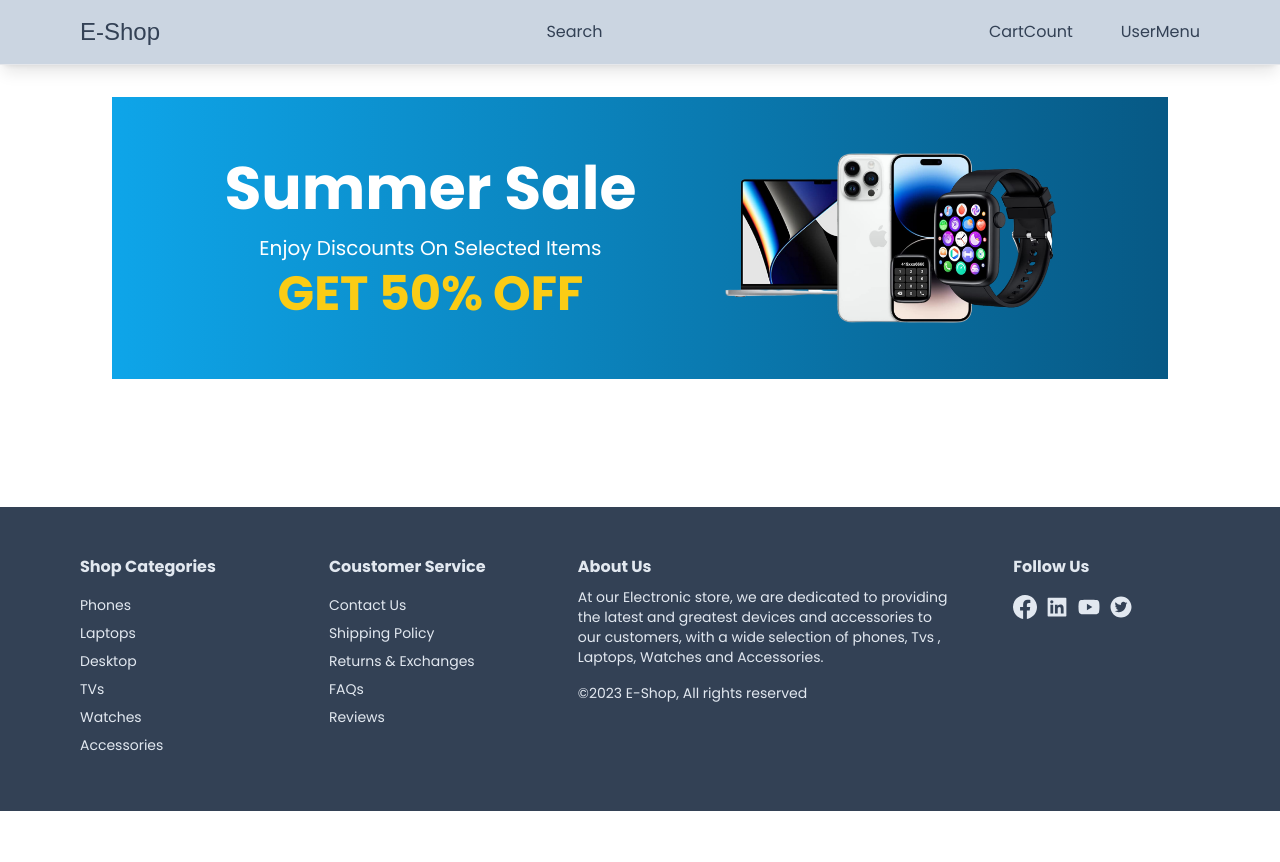
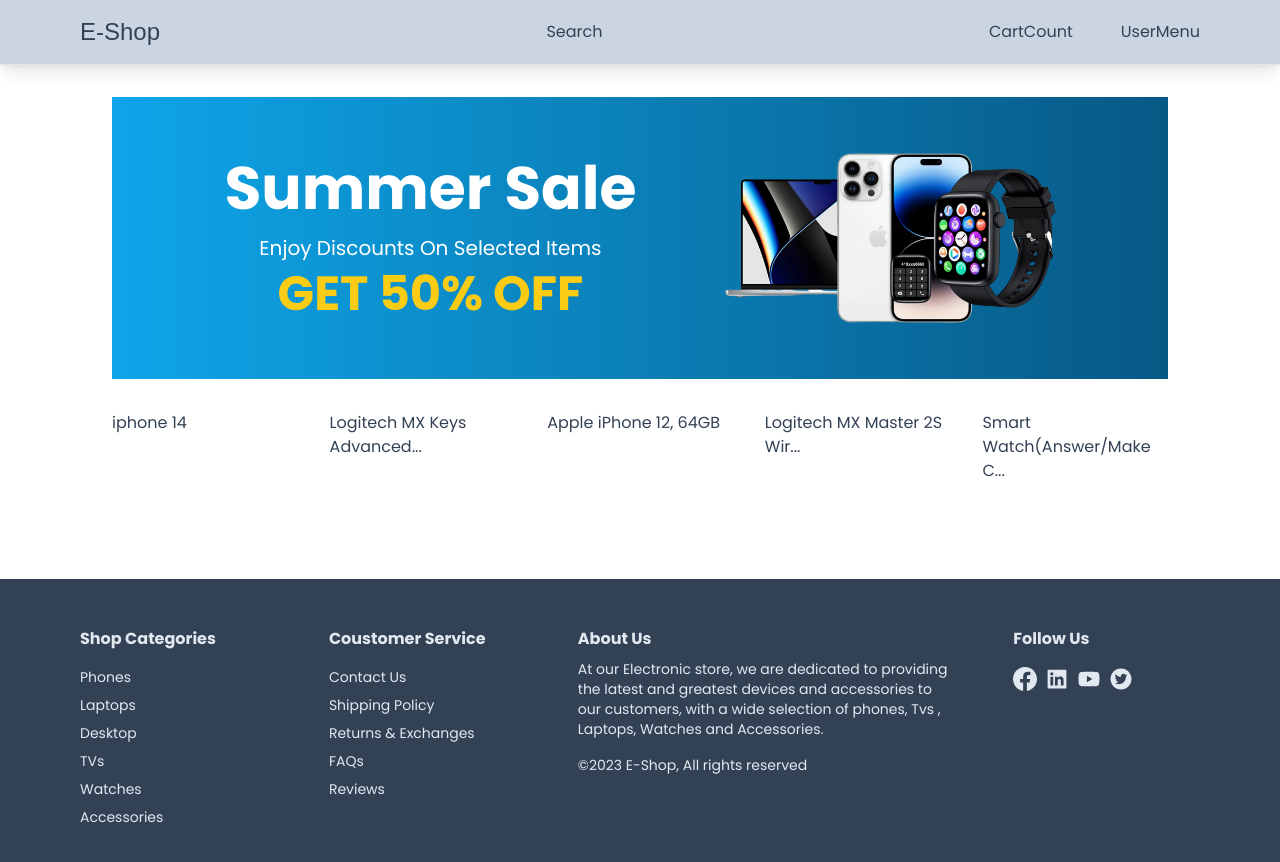
Before and after one commit to Ankit7rma/Ecommerce_web, a Next.js app: page / in a window 1280 px wide. Shown: the top 862 px of the page. Before the commit the page ends 811 px from the top, so only its background shows below. Built offline with nearby package versions, Linux system fonts and the light colour scheme; a web font is replaced by a local one.

Commit message:
truncate Text

```diff
--- a/app/page.tsx
+++ b/app/page.tsx
@@ -1,5 +1,7 @@
+import { products } from "@/utils/products";
 import Container from "./components/Container";
 import HomeBanner from "./components/HomeBanner";
+import { truncateText } from "@/utils/truncateText";
 
 export default function Home() {
   return (
@@ -7,8 +9,16 @@ export default function Home() {
 <Container>
   <div>
   <HomeBanner/>
+  </div>
+  <div className="grid grid-cols-2 sm:grid-cols-3 lg:grid-cols-4 xl:grid-cols-5 2xl:grid-cols-6 gap-8">
+    {products.map((product:any)=>{
+      return(
+        <div> {truncateText(product.name)}</div>
+      )
+    }
+    )}
+  </div>
 
-  </div>
   </Container>    </div>
   )
 }
--- /dev/null
+++ b/utils/products.tsx
@@ -0,0 +1,183 @@
+export const products = [
+    {
+      id: "64a654593e91b8e73a351e9b",
+      name: "iphone 14",
+      description: "Short description",
+      price: 2999,
+      brand: "apple",
+      category: "Phone",
+      inStock: true,
+      images: [
+        {
+          color: "White",
+          colorCode: "#FFFFFF",
+          image:
+            "https://firebasestorage.googleapis.com/v0/b/ecommerce-shop-cc542.appspot.com/o/products%2F1688622161445-iphone14-white.png?alt=media&token=fe2065e5-fdfe-4a6f-baa6-380b5fad90b8",
+        },
+        {
+          color: "Gray",
+          colorCode: "#808080",
+          image:
+            "https://firebasestorage.googleapis.com/v0/b/ecommerce-shop-cc542.appspot.com/o/products%2F1688622165836-iphone14-gray.png?alt=media&token=58f684db-998e-43eb-aa06-efe3d6ccfad4",
+        },
+      ],
+      reviews: [],
+    },
+    {
+      id: "64a4ebe300900d44bb50628a",
+      name: "Logitech MX Keys Advanced Wireless Illuminated Keyboard, Tactile Responsive Typing, Backlighting, Bluetooth, USB-C, Apple macOS, Microsoft Windows, Linux, iOS, Android, Metal Build (Black)",
+      description:
+        "PERFECT STROKE KEYS - Spherically-dished keys match the shape of your fingertips, offering satisfying feedback with every tap\nCOMFORT AND STABILITY - Type with confidence on a keyboard crafted for comfort, stability, and precision",
+      price: 102.99,
+      brand: "logitech",
+      category: "Accesories",
+      inStock: true,
+      images: [
+        {
+          color: "Black",
+          colorCode: "#000000",
+          image:
+            "https://firebasestorage.googleapis.com/v0/b/ecommerce-shop-cc542.appspot.com/o/products%2F1688529886610-black-logitech-keyboard.jpg?alt=media&token=353aa276-1316-4e50-bc26-8e3828fe6cdd",
+        },
+      ],
+      reviews: [
+        {
+          id: "64a65a6158b470c6e06959ee",
+          userId: "6475af156bad4917456e6e1e",
+          productId: "64a4ebe300900d44bb50628a",
+          rating: 5,
+          comment: "good",
+          createdDate: "2023-07-06T06:08:33.067Z",
+          user: {
+            id: "6475af156bad4917456e6e1e",
+            name: "Charles",
+            email: "example@gmail.com",
+            emailVerified: null,
+            image:
+              "https://lh3.googleusercontent.com/a/AAcHTteOiCtILLBWiAoolIW9PJH-r5825pBDl824_8LD=s96-c",
+            hashedPassword: null,
+            createdAt: "2023-05-30T08:08:53.979Z",
+            updatedAt: "2023-05-30T08:08:53.979Z",
+            role: "ADMIN",
+          },
+        },
+      ],
+    },
+    {
+      id: "648437b38c44d52b9542e340",
+      name: "Apple iPhone 12, 64GB",
+      description:
+        'The product is refurbished, fully functional, and in excellent condition. Backed by the 90-day E~Shop Renewed Guarantee.\n- This pre-owned product has been professionally inspected, tested and cleaned by Amazon qualified vendors. It is not certified by Apple.\n- This product is in "Excellent condition". The screen and body show no signs of cosmetic damage visible from 12 inches away.\n- This product will have a battery that exceeds 80% capacity relative to new.\n- Accessories may not be original, but will be compatible and fully functional. Product may come in generic box.\n- Product will come with a SIM removal tool, a charger and a charging cable. Headphone and SIM card are not included.\n- This product is eligible for a replacement or refund within 90-day of receipt if it does not work as expected.\n- Refurbished phones are not guaranteed to be waterproof.',
+      price: 40,
+      brand: "Apple",
+      category: "Phone",
+      inStock: true,
+      images: [
+        {
+          color: "Black",
+          colorCode: "#000000",
+          image:
+            "https://firebasestorage.googleapis.com/v0/b/ecommerce-shop-cc542.appspot.com/o/products%2F1686386605041-iphone12-black.jpg?alt=media&token=32abf316-ddf6-4870-9e1e-a7c884b750d6",
+        },
+        {
+          color: "Blue",
+          colorCode: " #0000FF",
+          image:
+            "https://firebasestorage.googleapis.com/v0/b/ecommerce-shop-cc542.appspot.com/o/products%2F1686386607274-iphone12-blue.jpg?alt=media&token=e83a9b13-86b6-4518-9f1e-8ddef12ba9a2",
+        },
+        {
+          color: "Red",
+          colorCode: "#FF0000",
+          image:
+            "https://firebasestorage.googleapis.com/v0/b/ecommerce-shop-cc542.appspot.com/o/products%2F1686386608652-iphone12-red.jpg?alt=media&token=603a9e86-5b8c-4f8d-b61c-c1c77e60e954",
+        },
+      ],
+      reviews: [
+        {
+          id: "6499b4887402b0efd394d8f3",
+          userId: "6499b184b0e9a8c8709821d3",
+          productId: "648437b38c44d52b9542e340",
+          rating: 4,
+          comment:
+            "good enough. I like the camera and casing. the delivery was fast too.",
+          createdDate: "2023-06-26T15:53:44.483Z",
+          user: {
+            id: "6499b184b0e9a8c8709821d3",
+            name: "Chaoo",
+            email: "example1@gmail.com",
+            emailVerified: null,
+            image:
+              "https://lh3.googleusercontent.com/a/AAcHTtcuRLwWi1vPKaQOcJlUurlhRAIIq2LgYccE8p32=s96-c",
+            hashedPassword: null,
+            createdAt: "2023-06-26T15:40:52.558Z",
+            updatedAt: "2023-06-26T15:40:52.558Z",
+            role: "USER",
+          },
+        },
+        {
+          id: "6499a110efe4e4de451c7edc",
+          userId: "6475af156bad4917456e6e1e",
+          productId: "648437b38c44d52b9542e340",
+          rating: 5,
+          comment: "I really liked it!!",
+          createdDate: "2023-06-26T14:30:40.998Z",
+          user: {
+            id: "6475af156bad4917456e6e1e",
+            name: "Charles",
+            email: "example@gmail.com",
+            emailVerified: null,
+            image:
+              "https://lh3.googleusercontent.com/a/AAcHTteOiCtILLBWiAoolIW9PJH-r5825pBDl824_8LD=s96-c",
+            hashedPassword: null,
+            createdAt: "2023-05-30T08:08:53.979Z",
+            updatedAt: "2023-05-30T08:08:53.979Z",
+            role: "ADMIN",
+          },
+        },
+      ],
+    },
+    {
+      id: "64a4e9e77e7299078334019f",
+      name: "Logitech MX Master 2S Wireless Mouse – Use on Any Surface, Hyper-Fast Scrolling, Ergonomic Shape, Rechargeable, Control Upto 3 Apple Mac and Windows Computers, Graphite",
+      description:
+        "Cross computer control: Game changing capacity to navigate seamlessly on 3 computers, and copy paste text, images, and files from 1 to the other using Logitech flow\nDual connectivity: Use with upto 3 Windows or Mac computers via included Unifying receiver or Bluetooth Smart wireless technology. Gesture button- Yes",
+      price: 70,
+      brand: "logitech",
+      category: "Accesories",
+      inStock: true,
+      images: [
+        {
+          color: "Graphite",
+          colorCode: " #383838",
+          image:
+            "https://firebasestorage.googleapis.com/v0/b/ecommerce-shop-cc542.appspot.com/o/products%2F1688529379028-logitech-graphite-mouse.jpg?alt=media&token=f9dfba29-832f-4c58-88c6-a7a0ae6b22bf",
+        },
+      ],
+      reviews: [],
+    },
+    {
+      id: "649d775128b6744f0f497040",
+      name: 'Smart Watch(Answer/Make Call), 1.85" Smartwatch for Men Women IP68 Waterproof, 100+ Sport Modes, Fitness Activity Tracker, Heart Rate Sleep Monitor, Pedometer, Smart Watches for Android iOS, 2023',
+      description:
+        'Bluetooth Call and Message Reminder: The smart watch is equipped with HD speaker, after connecting to your phone via Bluetooth, you can directly use the smartwatches to answer or make calls, read messages, store contacts, view call history. The smartwatch can set up more message notifications in "GloryFit" APP. You will never miss any calls and messages during meetings, workout and riding.',
+      price: 50,
+      brand: "Nerunsa",
+      category: "Watch",
+      inStock: true,
+      images: [
+        {
+          color: "Black",
+          colorCode: "#000000",
+          image:
+            "https://firebasestorage.googleapis.com/v0/b/ecommerce-shop-cc542.appspot.com/o/products%2F1688041293609-watch-black.jpg?alt=media&token=270f918c-d9f5-41a2-ad32-45d5f3c66bf0",
+        },
+        {
+          color: "Silver",
+          colorCode: "#C0C0C0",
+          image:
+            "https://firebasestorage.googleapis.com/v0/b/ecommerce-shop-cc542.appspot.com/o/products%2F1688041295389-watch-silver.jpg?alt=media&token=7341e7f0-5c29-4f91-a7e3-57e50faafb74",
+        },
+      ],
+      reviews: [],
+    },
+  ];
--- /dev/null
+++ b/utils/truncateText.tsx
@@ -0,0 +1,5 @@
+
+export const truncateText=(str:string)=> {
+  if(str.length<25)return str;
+  return str.substring(0,25)+ "..."
+};
```
